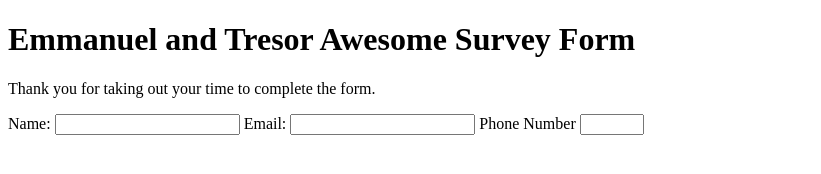
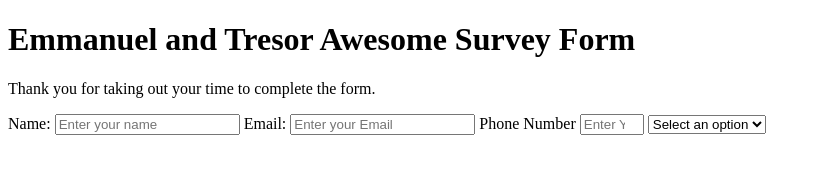
Before and after one commit to wenotch/emmatress-microverse, a plain HTML site: page index.html in a window 1280 px wide. Shown: the whole page, without its empty margins (0-821 px from the left). Drawn offline with Linux system fonts and the light colour scheme.

Commit message:
Tresor commit

```diff
--- a/index.html
+++ b/index.html
@@ -1,5 +1,6 @@
 <!DOCTYPE html>
 <html lang="en">
+
 <head>
     <meta charset="UTF-8" />
     <title>Fork Me! FCC: Test Suite Template</title>
@@ -16,19 +17,20 @@
         </p>
         <form id="survey-form" action="">
             <label for="name" id="name-label">Name:</label>
-        <input type="text" name="name" id="name" required />
+            <input type="text" name="name" id="name" placeholder="Enter your name" required />
             <label for="email" id="email-label"> Email:</label>
 
-        <input type="email" name="email" id="email" required />
+            <input type="email" name="email" id="email" placeholder="Enter your Email" required />
 
             <label for="phoneNumber" id="number-label">Phone Number</label>
-        <input
-          type="number"
-          name="phoneNumber"
-          id="number"
-          min="20"
-          max="100"
-        />
+            <input type="number" name="phoneNumber" id="number" min="20" max="100" placeholder="Enter Your Phone number" required/>
+
+            <select name="track" id="dropdown">
+              <option value="student" value required>Select an option</option>
+              <option value="student">Student</option>
+              <option value="teacher">Teacher</option>
+              <option value="doctor">Doctor</option>
+            </select>
         </form>
     </main>
     <!--
@@ -45,4 +47,5 @@
     -->
     <script src="js/index.js"></script>
 </body>
+
 </html>
```
Lines whose indentation alone changed are shown as unchanged.
